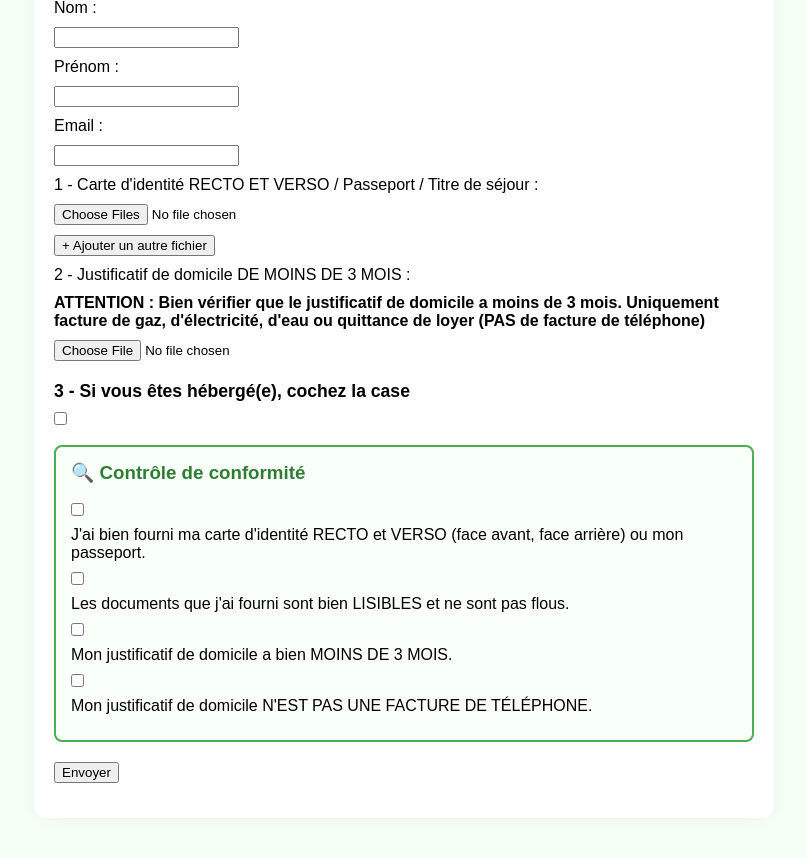
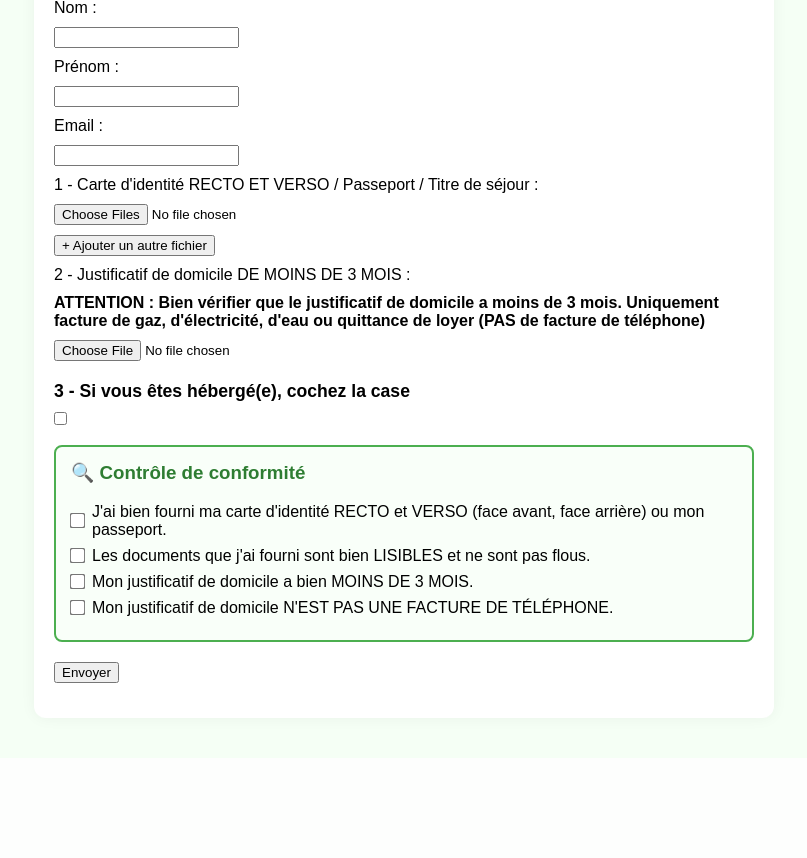
Before and after one commit to integraleacademy/CNAPSV5, a Flask app: page / in a window 1280 px wide. Shown: the part 298-1156 px from the top of the page, without its empty margins (236-1043 px from the left). After the commit the page ends 1018 px from the top, so only its background shows below. Run offline with Flask 3, Linux system fonts and the light colour scheme; parts of the project's set-up code (start-up, migrations or seed data) failed here and were passed over.

Commit message:
Update index.html

```diff
--- a/templates/index.html
+++ b/templates/index.html
@@ -20,6 +20,16 @@
         .conformite-box h3 {
             margin-top: 0;
             color: #2e7d32;
+        }
+        .conformite-box label {
+            display: flex;
+            align-items: center;
+            gap: 8px;
+            margin: 8px 0;
+        }
+        .conformite-box input[type="checkbox"] {
+            margin: 0;
+            transform: scale(1.2);
         }
 </style>
 <script>
@@ -102,5 +112,32 @@
         <div id="message-area" style="font-size: 1.3em; margin-top: 15px; font-weight: bold; text-align: center;"></div>
     </form>
 </div>
+
+<script>
+document.addEventListener("DOMContentLoaded", function () {
+  const addButton = document.getElementById("add-id-file");
+  const container = document.getElementById("id-files-container");
+  addButton.addEventListener("click", function () {
+    const newInput = document.createElement("input");
+    newInput.type = "file";
+    newInput.name = "id_files";
+    newInput.required = true;
+    container.insertBefore(newInput, addButton);
+  });
+});
+</script>
+
+<script>
+document.addEventListener("DOMContentLoaded", function () {
+  const addHebergeant = document.getElementById("add-hebergeant-file");
+  const containerHebergeant = document.getElementById("hebergeant-files-container");
+  addHebergeant.addEventListener("click", function () {
+    const newInput = document.createElement("input");
+    newInput.type = "file";
+    newInput.name = "identite_hebergeant";
+    containerHebergeant.insertBefore(newInput, addHebergeant);
+  });
+});
+</script>
 </body>
 </html>
```
